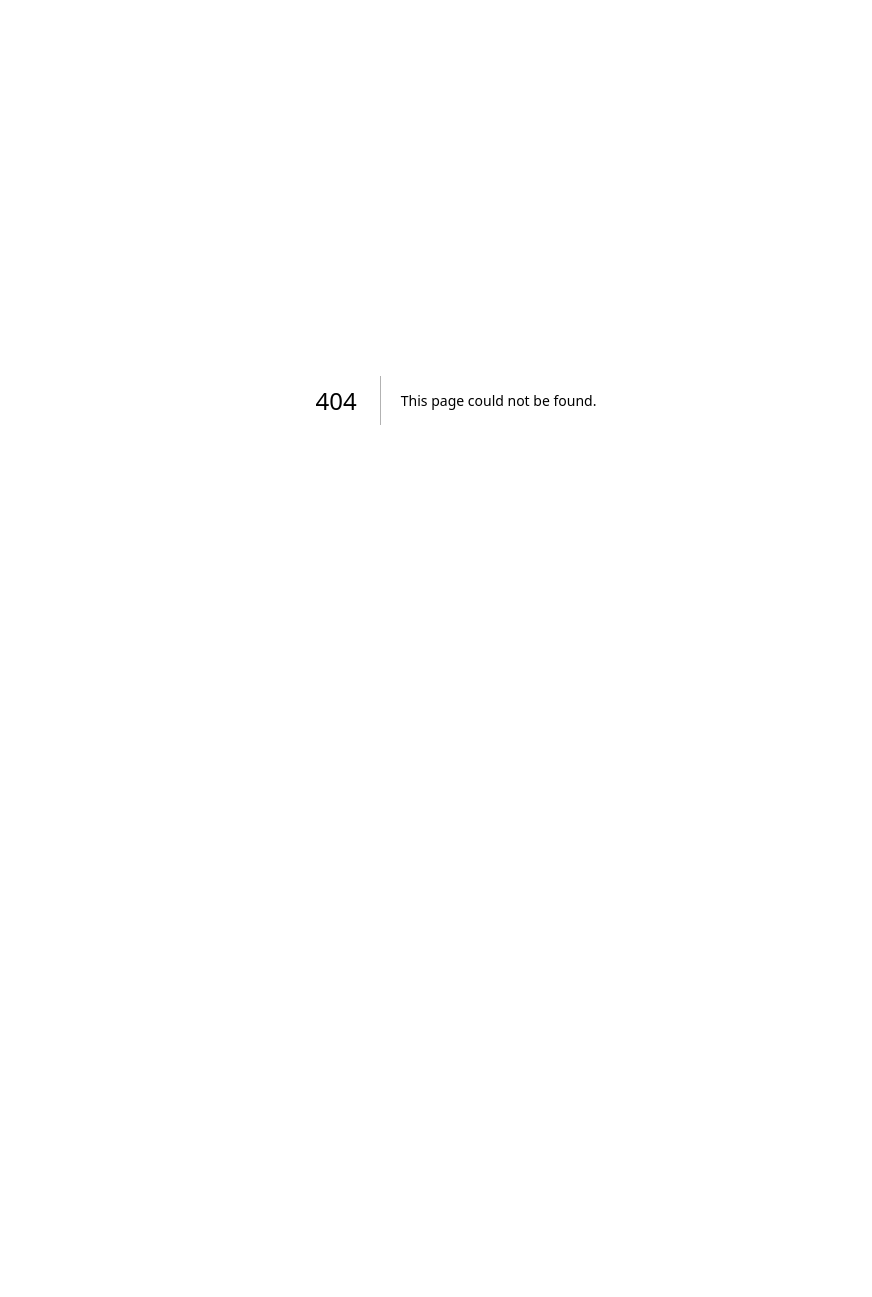
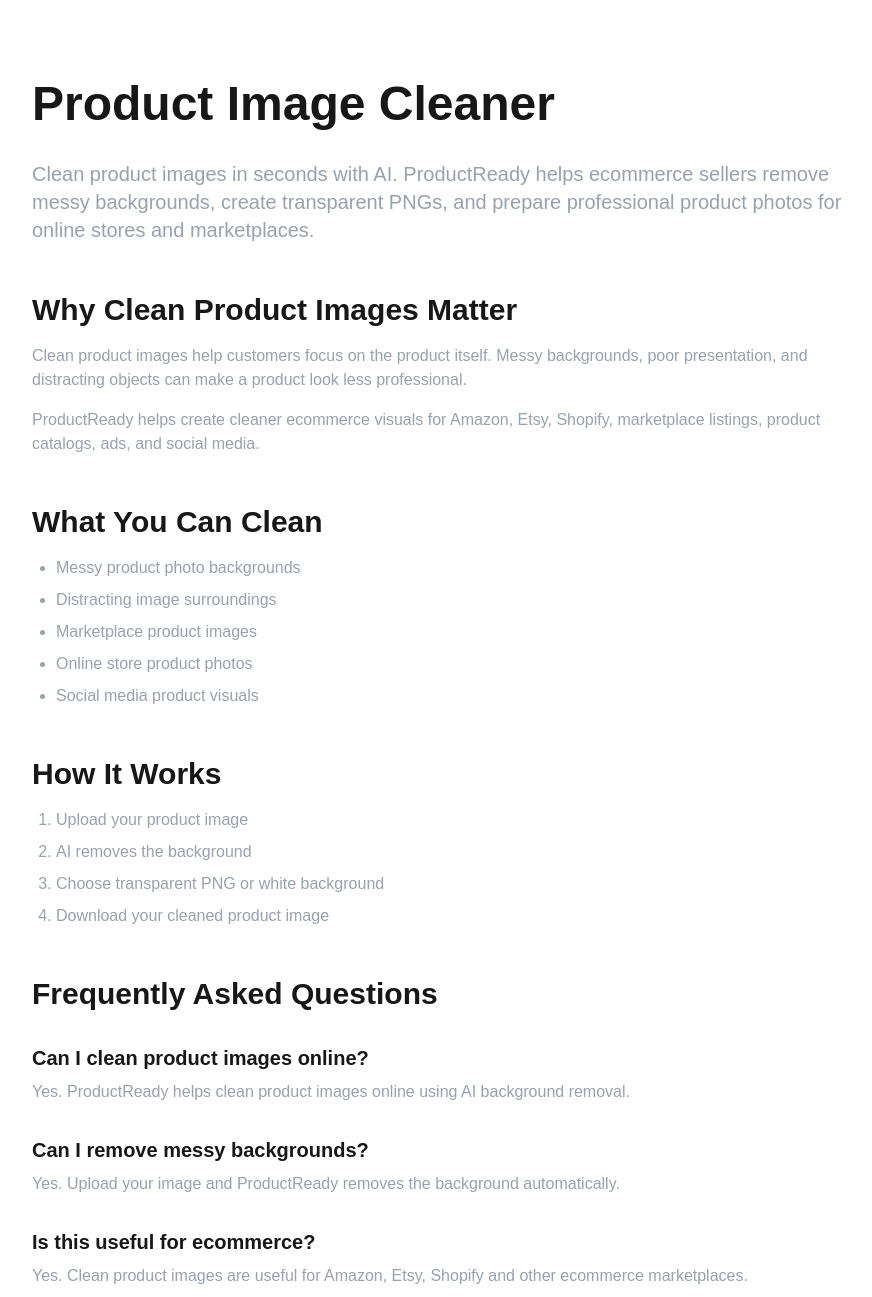
Before and after one commit to myaprak48/productready, a Next.js app: page /product-image-cleaner in a window 1280 px wide. Before the commit this address had no page. Shown: the top 1297 px of the page, without its empty margins (184-1056 px from the left). Before the commit the page ends 800 px from the top, so only its background shows below. Built offline with nearby package versions, Linux system fonts and the light colour scheme.

Commit message:
Add product image cleaner page

```diff
--- /dev/null
+++ b/app/product-image-cleaner/page.tsx
@@ -0,0 +1,101 @@
+export const metadata = {
+  title: "Product Image Cleaner | ProductReady",
+  description:
+    "Clean product images online with AI. Remove messy backgrounds, create transparent PNGs, and prepare ecommerce product photos.",
+};
+
+export default function Page() {
+  return (
+    <main className="max-w-4xl mx-auto px-6 py-20">
+      <h1 className="text-5xl font-bold mb-8">Product Image Cleaner</h1>
+
+      <p className="text-xl text-gray-400 mb-8">
+        Clean product images in seconds with AI. ProductReady helps ecommerce
+        sellers remove messy backgrounds, create transparent PNGs, and prepare
+        professional product photos for online stores and marketplaces.
+      </p>
+
+      <h2 className="text-3xl font-bold mt-12 mb-4">
+        Why Clean Product Images Matter
+      </h2>
+
+      <p className="text-gray-400 mb-4">
+        Clean product images help customers focus on the product itself. Messy
+        backgrounds, poor presentation, and distracting objects can make a
+        product look less professional.
+      </p>
+
+      <p className="text-gray-400">
+        ProductReady helps create cleaner ecommerce visuals for Amazon, Etsy,
+        Shopify, marketplace listings, product catalogs, ads, and social media.
+      </p>
+
+      <h2 className="text-3xl font-bold mt-12 mb-4">
+        What You Can Clean
+      </h2>
+
+      <ul className="list-disc pl-6 text-gray-400 space-y-2">
+        <li>Messy product photo backgrounds</li>
+        <li>Distracting image surroundings</li>
+        <li>Marketplace product images</li>
+        <li>Online store product photos</li>
+        <li>Social media product visuals</li>
+      </ul>
+
+      <h2 className="text-3xl font-bold mt-12 mb-4">How It Works</h2>
+
+      <ol className="list-decimal pl-6 text-gray-400 space-y-2">
+        <li>Upload your product image</li>
+        <li>AI removes the background</li>
+        <li>Choose transparent PNG or white background</li>
+        <li>Download your cleaned product image</li>
+      </ol>
+
+      <h2 className="text-3xl font-bold mt-12 mb-4">
+        Frequently Asked Questions
+      </h2>
+
+      <h3 className="text-xl font-semibold mt-8 mb-2">
+        Can I clean product images online?
+      </h3>
+      <p className="text-gray-400">
+        Yes. ProductReady helps clean product images online using AI background
+        removal.
+      </p>
+
+      <h3 className="text-xl font-semibold mt-8 mb-2">
+        Can I remove messy backgrounds?
+      </h3>
+      <p className="text-gray-400">
+        Yes. Upload your image and ProductReady removes the background
+        automatically.
+      </p>
+
+      <h3 className="text-xl font-semibold mt-8 mb-2">
+        Is this useful for ecommerce?
+      </h3>
+      <p className="text-gray-400">
+        Yes. Clean product images are useful for Amazon, Etsy, Shopify and other
+        ecommerce marketplaces.
+      </p>
+
+      <div className="mt-14 p-8 rounded-3xl border border-white/10 bg-white/5">
+        <h2 className="text-3xl font-bold mb-4">
+          Clean Product Images With AI
+        </h2>
+
+        <p className="text-gray-400 mb-6">
+          Remove backgrounds, create cleaner visuals, and prepare professional
+          product photos in seconds.
+        </p>
+
+        <a
+          href="/"
+          className="inline-block rounded-full bg-white text-black px-6 py-3 font-semibold"
+        >
+          Try ProductReady Free
+        </a>
+      </div>
+    </main>
+  );
+}
```
